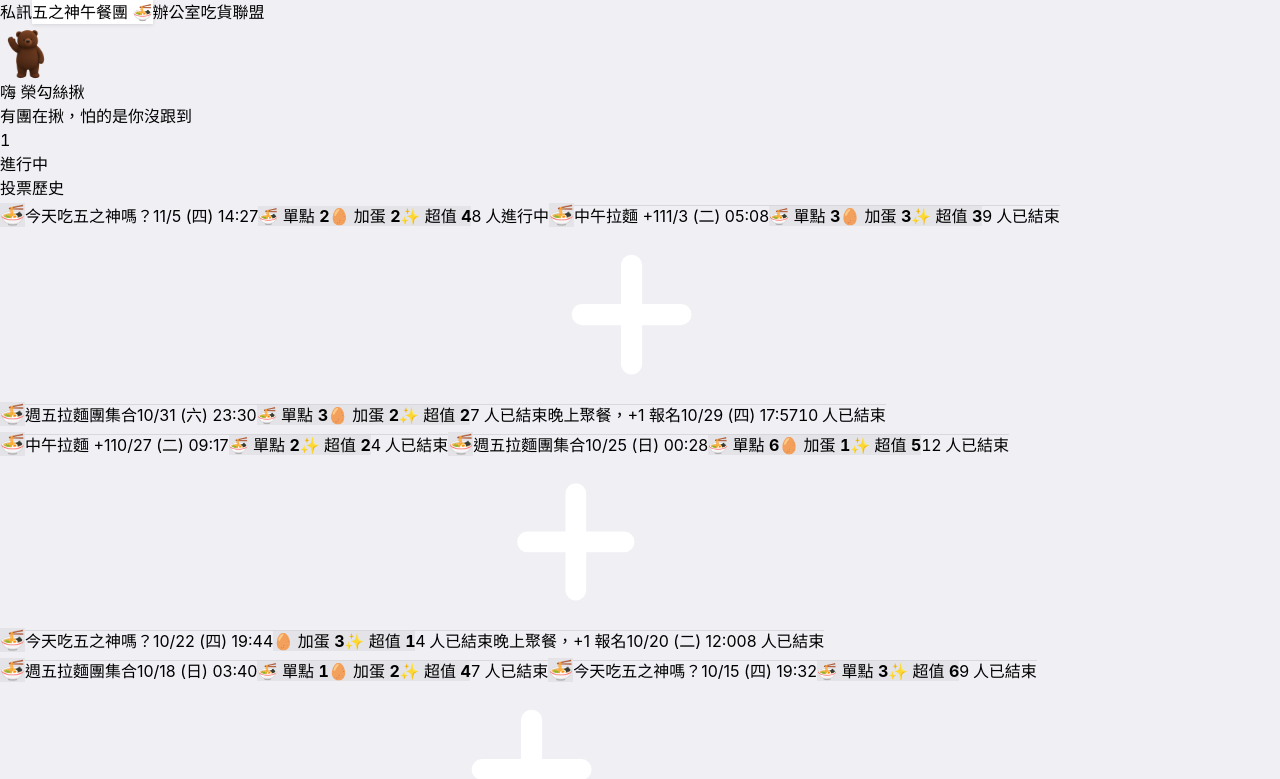
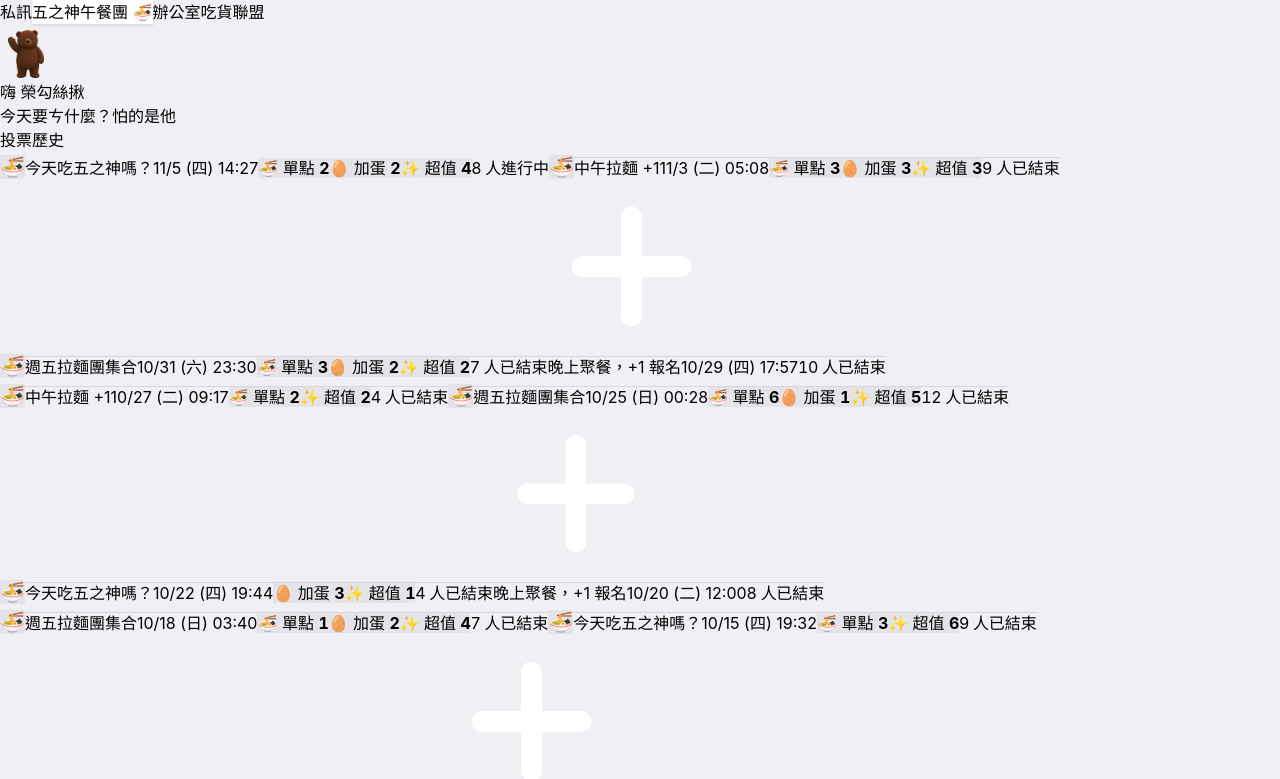
Before and after one commit to gnehs/gonokami-bot, a React (Vite) app in the folder web/: page / in a window 1280 px wide. Shown: the top 779 px of the page. Built offline with nearby package versions, Linux system fonts and the light colour scheme.

Commit message:
feat(web): drop the open-poll count from the greeting card
Members already see open polls in the group itself.

```diff
--- a/web/src/Polls.tsx
+++ b/web/src/Polls.tsx
@@ -63,7 +63,7 @@ export function Polls({ chatId, userName }: { chatId: number; userName: string }
     return () => observer.disconnect();
   }, [canMore, page.nextBefore, load]);
 
-  const greeting = <Greeting name={userName} openCount={page.polls.length > 0 ? page.polls.filter((p) => !p.isClosed).length : null} />;
+  const greeting = <Greeting name={userName} />;
   if (page.error && page.polls.length === 0) return <>{greeting}<ErrorView error={page.error} onRetry={() => load()} /></>;
   if (page.loading && page.polls.length === 0) return <>{greeting}<Spinner /></>;
   if (page.polls.length === 0) {
@@ -112,21 +112,15 @@ export function Polls({ chatId, userName }: { chatId: number; userName: string }
 }
 
 /** `openCount` is null until the first page arrives, so the right side never shows a guess. */
-function Greeting({ name, openCount }: { name: string; openCount: number | null }) {
+function Greeting({ name }: { name: string }) {
   const firstName = name.trim().split(/\s+/)[0] || name;
   return (
     <Group className="mt-2 flex min-h-[80px] items-center gap-3 px-4 py-3">
       <Bear pose="hello" size={52} />
       <div className="min-w-0 flex-1">
         <p className="truncate text-[19px] font-bold leading-snug">嗨 {firstName}</p>
-        <p className="mt-0.5 truncate text-[15px] text-hint">{openCount ? "有團在揪，怕的是你沒跟到" : "醬子冷冷的，揪個拉麵吧"}</p>
+        <p className="mt-0.5 truncate text-[15px] text-hint">今天要ㄘ什麼？怕的是他</p>
       </div>
-      {openCount !== null && (
-        <div className="shrink-0 text-right">
-          <p className={`num text-[22px] font-bold leading-tight ${openCount ? "text-up" : ""}`}>{openCount}</p>
-          <p className="text-[13px] text-hint">進行中</p>
-        </div>
-      )}
     </Group>
   );
 }
```
